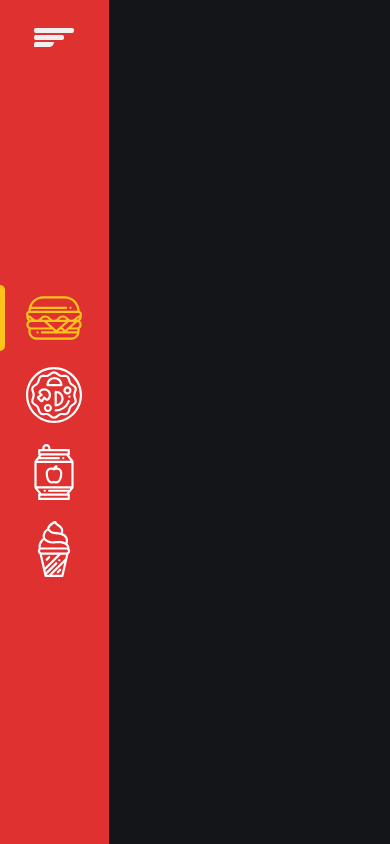
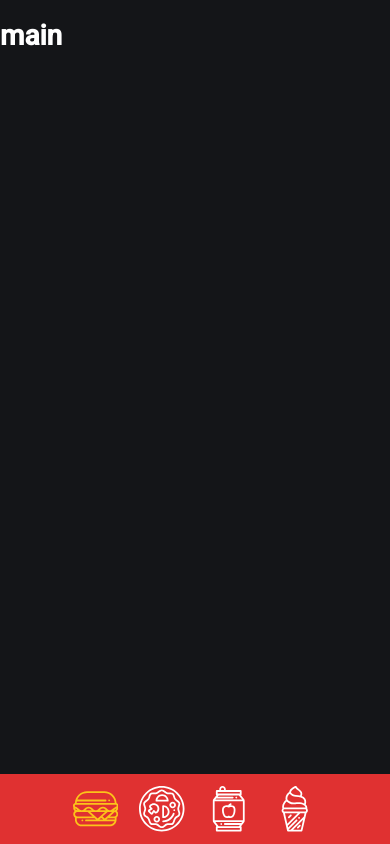
Before and after one commit to MathMendesReis/hamburgueria, a React (Create React App) app: page / in a window 390 px wide. Built offline with nearby package versions, Linux system fonts and the light colour scheme.

Commit message:
responsividade adicionada ao sidebar

```diff
--- a/src/components/Sidebar/styles.tsx
+++ b/src/components/Sidebar/styles.tsx
@@ -1,10 +1,10 @@
 import styled, { css } from 'styled-components'
 
-interface containerOpen {
-  isMenuOpen:boolean
+interface ContainerProps {
+  isMenuOpen: boolean
 }
 
-export const Container = styled.aside<containerOpen>`
+export const Container = styled.aside<ContainerProps>`
   background-color: ${({ theme }) => theme.colors.red};
 
   ${({ isMenuOpen }) =>
@@ -19,13 +19,11 @@ export const Container = styled.aside<containerOpen>`
   padding: 2rem 0;
   overflow: hidden;
 
-
   display: flex;
   flex-direction: column;
   align-items: center;
 
   transition: width 0.3s;
-
 
   button {
     background: none;
@@ -97,4 +95,52 @@ export const Container = styled.aside<containerOpen>`
       }
     }
   }
+
+  @media (max-width: 720px) {
+    position: fixed;
+    left: 0;
+    right: 0;
+    bottom: 0;
+    z-index: 999;
+
+    width: 100%;
+    height: 5rem;
+    overflow-y: auto;
+    padding: 0 0;
+
+    button {
+      display: none;
+    }
+
+    nav {
+      height: 100%;
+
+      ul {
+        flex-direction: row;
+        align-items: center;
+      }
+
+      li {
+        a {
+          flex-direction: column;
+          padding: 0rem;
+
+          svg {
+            width: 3.25rem;
+            height: 3.25rem;
+          }
+
+          span {
+            display: none;
+          }
+
+          &.active {
+            &::after {
+              display: none;
+            }
+          }
+        }
+      }
+    }
+  }
 `
--- a/src/pages/Main/index.tsx
+++ b/src/pages/Main/index.tsx
@@ -5,6 +5,7 @@ export default function Main() {
   return (
     <Container>
       <Sidebar />
+      <h1>main</h1>
     </Container>
   )
 }
```
